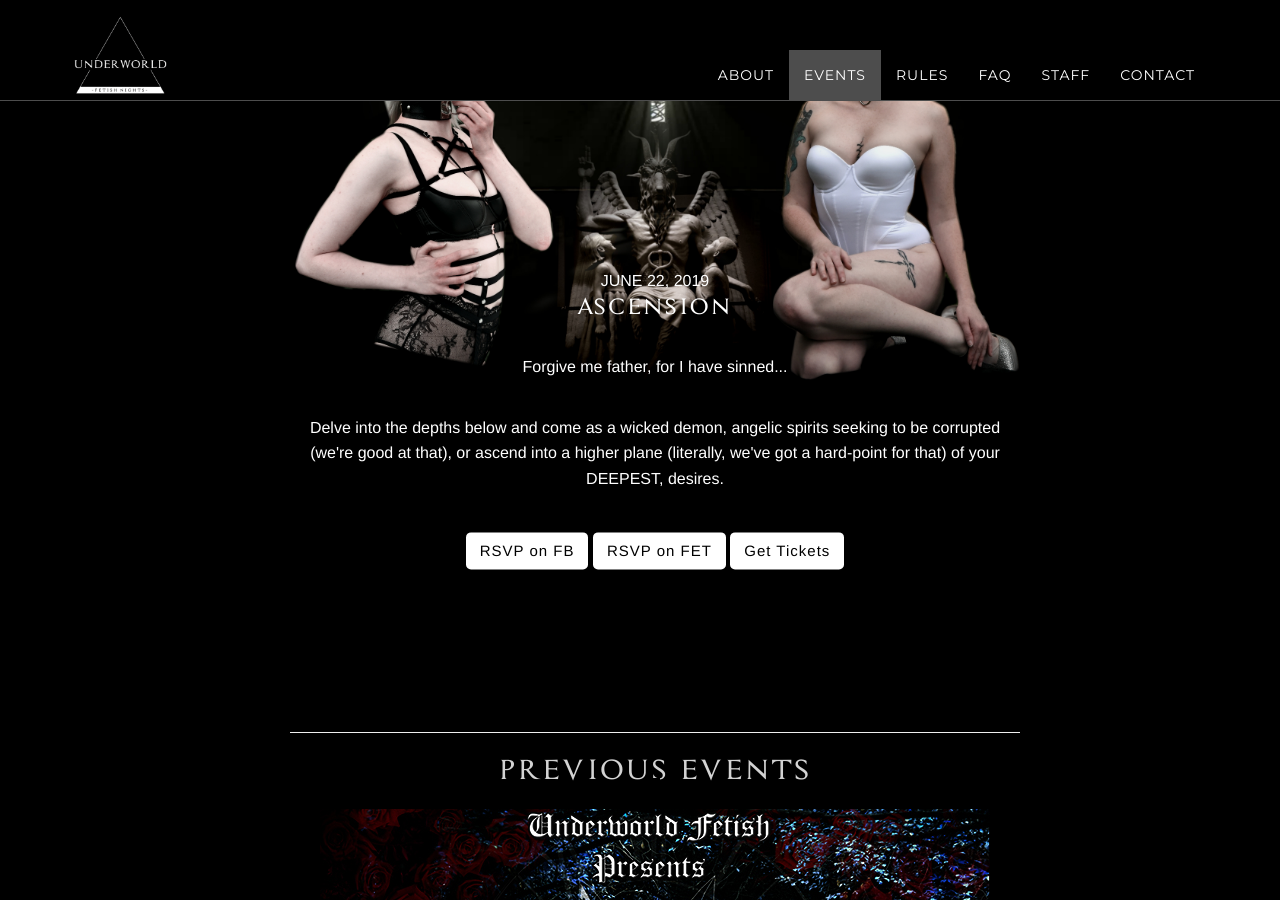
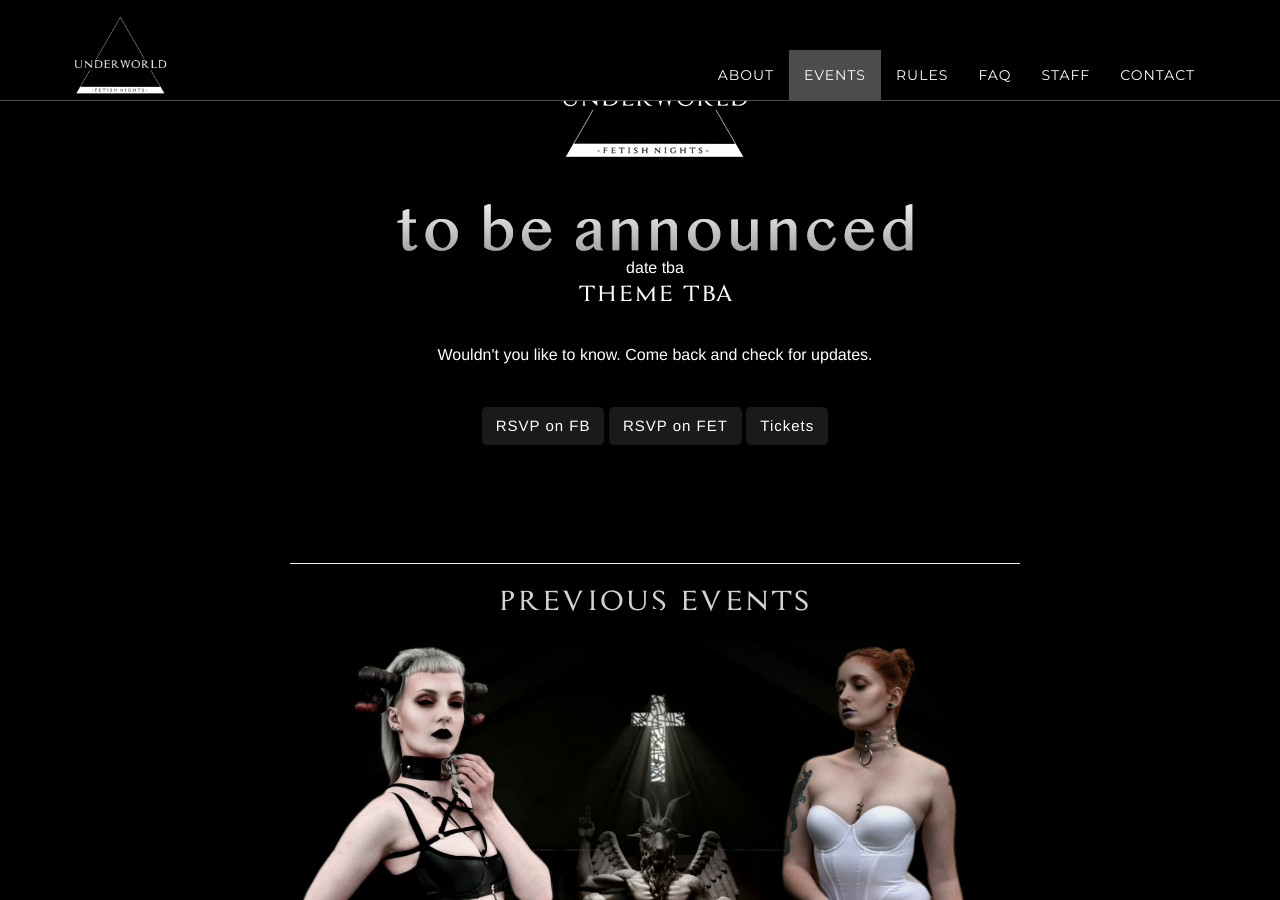
Before and after one commit to royally-underworld/melinoe, a Jekyll site: the page built from index.html, in a window 1280 px wide and 900 px high, scrolled down 2801 px. Built offline with Jekyll 4.4.1, drawn with Linux system fonts in a browser that asks for light colours.

Commit message:
update events page

```diff
--- a/_includes/events.html
+++ b/_includes/events.html
@@ -6,43 +6,7 @@
                 <p>
                     <h2>Upcoming Events</h2>
                     <ul class="next-event">
-                        <!--<li class="tbd">TBD
-                                <br>
-                                <h3>To be announced</h3>
-                                <p>You'll be the first to know</p>
-                                </p>
-                            </li>
-                        -->
                         <li>
-                                <div class="event-container">
-                                    <img src="/assets/event-bg/ascension-bg.jpg">
-                                    <div class="event-text">
-                                    JUNE 22, 2019
-                                    <h3>ASCENSION</h3>
-                                    <p>
-                                        Forgive me father, for I have sinned...
-                                    </p>
-                                    <p>
-                                        Delve into the depths below and come as a wicked demon,
-                                        angelic spirits seeking to be corrupted (we're good at that),
-                                        or ascend into a higher plane (literally, we've got a hard-point for that) of your DEEPEST, desires.
-                                    </p>
-                                        <button>
-                                        <a href="https://www.facebook.com/events/2112090102233061/" target="_blank">RSVP on FB</a>
-
-                                    </button>
-                                    <button>
-                                        <a href="https://fetlife.com/events/799800" target="_blank">RSVP on FET</a>
-
-                                    </button>
-                                    <button>
-                                        <a href="https://www.eventbrite.ca/e/underworld-presents-ascension-tickets-62813998360?fbclid=IwAR3lgFFsCaM_yVurBPvBTxUc-G7CuDWmlzHBYe68ny-VsT2jOg-8UJyJAa4" target="_blank">Get Tickets</a>
-
-                                        </button>
-                                    </div>
-                                </div>
-                            </li>
-                            <!--<li>
                             <div class="event-container">
                                 <img src="/assets/event-bg/tba_bg.jpg">
                                 <div class="event-text">
@@ -62,11 +26,31 @@
                                     </button>
                                 </div>
                             </div>
-                            </li>-->
+                        </li>
                     </ul>
                 <hr>
                 <h2>Previous Events</h2>
                 <ul class="prev-events">
+                    <li>
+                        <div class="event-container">
+                            <img src="/assets/event-bg/ascension-bg.jpg">
+                            <div class="event-text">
+                            JUNE 22, 2019
+                            <h3>ASCENSION</h3>
+                            <p>
+                                Forgive me father, for I have sinned...
+                            </p>
+                            <p>
+                                Delve into the depths below and come as a wicked demon,
+                                angelic spirits seeking to be corrupted (we're good at that),
+                                or ascend into a higher plane (literally, we've got a hard-point for that) of your DEEPEST, desires.
+                            </p>
+                                <button>
+                                <a href="https://open.spotify.com/playlist/1ih9dxvJSw1OGAFw7TJbzY?si=imYvufFBQVSkQpqjYOXEXg" target="_blank">Spotify Playlist</a>
+                            </button>
+                            </div>
+                        </div>
+                    </li>
                     <li>
                         <div class="event-container">
                             <img src="/assets/event-bg/wonderland-bg.jpg">
@@ -77,7 +61,7 @@
                                 "We are all quite mad here. So, why no revel in the madness? Come play with me, here, in this world of darkness and saturation. Come with me, to the Lost Tea Party."
                             </p>
                                 <button>
-                                <a href="https://www.facebook.com/events/553021781860233/" target="_blank">Spotify Playlist</a>
+                                <a href="https://open.spotify.com/playlist/25NeRD42b5xH8Nwegh4t0b?si=jjea-UvkQZa9bOo2YHVRDA" target="_blank">Spotify Playlist</a>
                             </button>
                             </div>
                         </div>
```
Also changed, not shown: 1 other file. Lines whose indentation alone changed are shown as unchanged.
